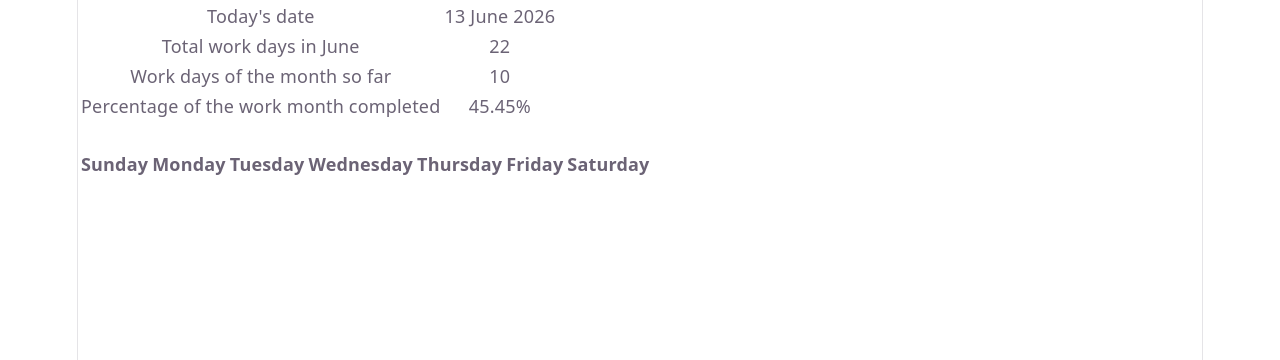
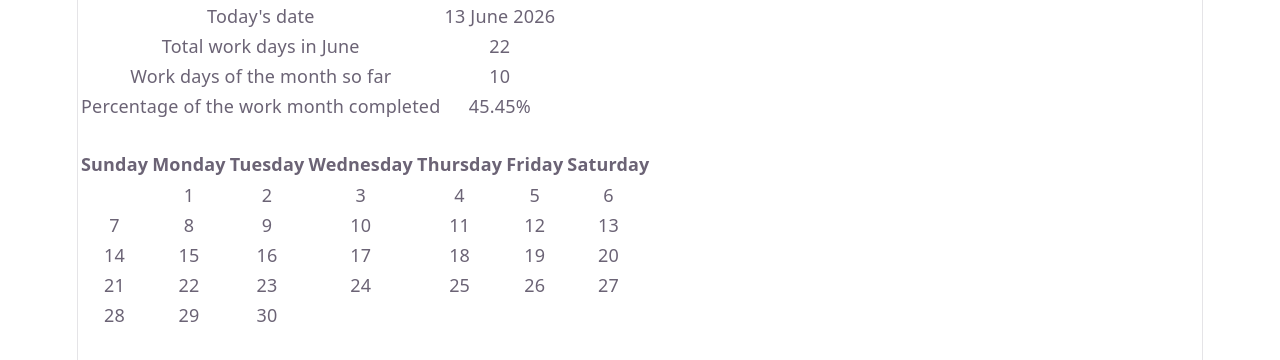
Before and after one commit to hwbrent/tempo, a React (Vite) app: page / in a window 1280 px wide. Shown: the top 360 px of the page. Built offline with nearby package versions, Linux system fonts and the light colour scheme.

Commit message:
Use mapped rows in table

```diff
--- a/src/App.tsx
+++ b/src/App.tsx
@@ -111,12 +111,29 @@ function getCalendar(currentDate: Date): JSX.Element {
 
   const headTr = Object.values(dayNames).map((name) => <th>{name}</th>);
 
+  // ensure all body rows have 7 values
+  for (const row of rows) {
+    for (let i = 0; i < 7; i++) {
+      if (row[i] === undefined) {
+        row[i] = null;
+      }
+    }
+  }
+
+  const bodyTrs = rows.map((row) => (
+    <tr>
+      {row.map((day) => <td>{day ?? null}</td>)}
+    </tr>)
+  );
+
   return (
     <table>
       <thead>
         <tr>{headTr}</tr>
       </thead>
-      <tbody></tbody>
+      <tbody>
+        {bodyTrs}
+      </tbody>
     </table>
   );
 }
```
